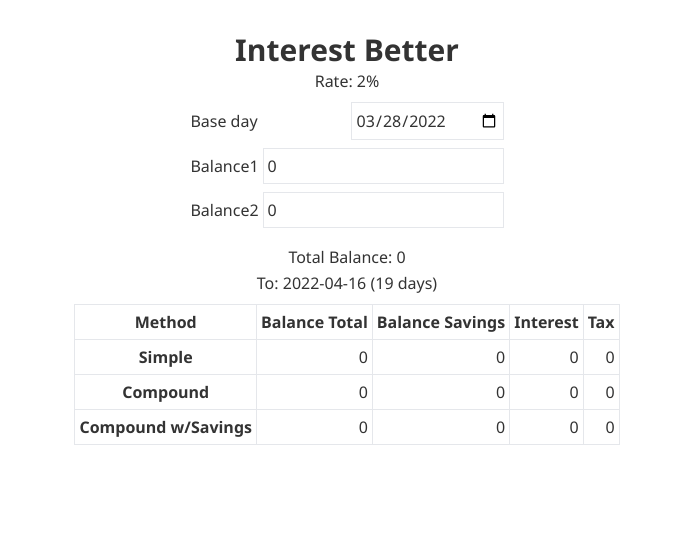
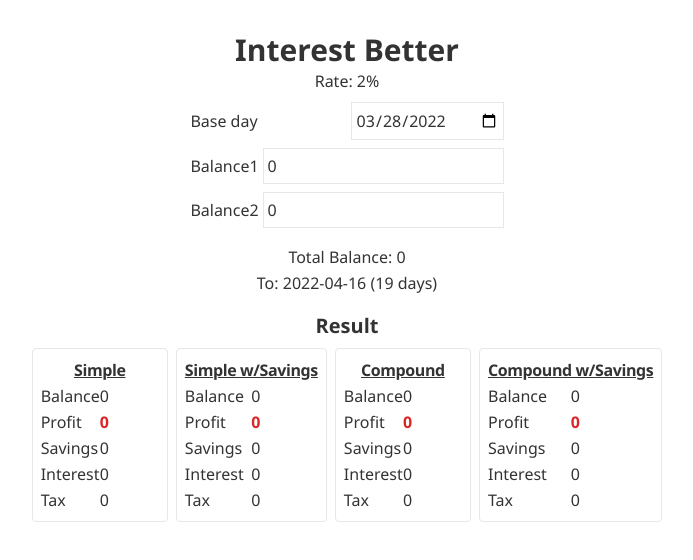
Before and after one commit to lseeker/interest-better, a Vue app: page / in a window 1280 px wide. Shown: the top 560 px of the page, without its empty margins (293-986 px from the left). Built offline with nearby package versions, Linux system fonts and the light colour scheme.

Commit message:
show profits simple with savings

```diff
--- a/src/App.vue
+++ b/src/App.vue
@@ -1,7 +1,5 @@
 <script lang="ts" setup>
-import {
-  computed, reactive, watch,
-} from 'vue';
+import { computed, reactive, watch } from 'vue';
 
 function formatDate(date: Date) {
   return `${date.getFullYear()}-${`${date.getMonth() + 1}`.padStart(2, '0')}-${`${date.getDate()}`.padStart(2, '0')}`;
@@ -46,7 +44,11 @@ function taxForInterest(interest: number) {
 const optimized = computed<Result[]>(() => {
   const balanceForInterest1 = 18250; // 1 * 365 / 0.02
   // 767 is max income tax on 1b - interest value is 5479;
-  const result: Result[] = [];
+  const result: Result[] = [{
+    balance: 0,
+    interest: 0,
+    tax: 0,
+  }];
   for (let tax = 10; tax < 767; tax += 10) {
     const interestMax = tax / 0.14; // 14%
     const interest = Number.isInteger(interestMax) ? interestMax - 1 : Math.floor(interestMax);
@@ -63,12 +65,6 @@ const optimized = computed<Result[]>(() => {
 
   return result;
 });
-
-function dayN(days: number) {
-  const d = new Date(baseDate.value);
-  d.setDate(d.getDate() + days);
-  return formatDate(d);
-}
 
 function dayBalace(balance: number, days = 1): Result {
   const interest = Math.floor((balance * 0.02 * days) / 365);
@@ -139,7 +135,25 @@ const ZERO: Result = {
   tax: 0,
 };
 
-const better = computed(() => {
+interface CalcResult {
+  balance: number
+  savings: number
+  interest: number
+  tax: number
+  profit: number
+}
+
+function toCalcResultFrom(result: Result[]): CalcResult {
+  return {
+    balance: result[0].balance + result[1].balance,
+    savings: result[1].balance,
+    interest: result[0].interest + result[1].interest,
+    tax: result[0].tax + result[1].tax,
+    profit: result[0].interest + result[1].interest - result[0].tax - result[1].tax,
+  };
+}
+
+const compoundSavings = computed<CalcResult>(() => {
   let total = 0;
   let result: Result[] = [ZERO, ZERO];
 
@@ -158,12 +172,60 @@ const better = computed(() => {
     }
   }
 
-  return result;
+  return toCalcResultFrom(result);
 });
 
-const once = computed(() => dayBalace(totalBalance.value, days.value));
+const simpleSavings = computed(() => {
+  let total = 0;
+  let result: Result[] = [ZERO, ZERO];
 
-const comp = computed(() => compound(totalBalance.value, days.value));
+  for (let i = 0; i < optimized.value.length; i += 1) {
+    const opt = optimized.value[i];
+    if (opt.balance > totalBalance.value) {
+      break;
+    }
+
+    const bs = opt.balance;
+    const bsResult = dayBalace(bs, days.value);
+    const bnResult = dayBalace(totalBalance.value - bs, days.value);
+
+    const sum = bsResult.balance + bnResult.balance;
+    if (sum >= total) {
+      total = sum;
+
+      bnResult.balance += bsResult.interest - bsResult.tax;
+      bsResult.balance = bs;
+
+      result = [bnResult, bsResult];
+    }
+  }
+
+  return toCalcResultFrom(result);
+});
+
+function toCalcResult(result: Result): CalcResult {
+  return {
+    ...result,
+    savings: 0,
+    profit: result.interest - result.tax,
+  };
+}
+
+const result = computed(() => ({
+  Simple: toCalcResult(dayBalace(totalBalance.value, days.value)),
+  'Simple w/Savings': simpleSavings.value,
+  Compound: toCalcResult(compound(totalBalance.value, days.value)),
+  'Compound w/Savings': compoundSavings.value,
+}));
+
+const maxProfit = computed(() => Math.max(...Object.values(result.value).map((v) => v.profit)));
+
+function highlightClass(profit: number) {
+  if (profit === maxProfit.value) {
+    return 'text-red-600';
+  }
+  return '';
+}
 
 </script>
 
@@ -206,67 +268,52 @@ const comp = computed(() => compound(totalBalance.value, days.value));
   <div class="mb-2">
     To: {{ formatDate(lastDate) }} ({{ days }} day{{ days === 1 ? '' : 's' }})
   </div>
-  <!--
-  <div class="flex gap-2 flex-wrap items-start justify-center">
-    <table>
-      <tr>
-        <th>Interest</th>
-        <th>Tax</th>
-        <th>Balance</th>
-      </tr>
-      <tr
-        v-for="(o, i) in optimized"
-        :key="i"
-      >
-        <td>{{ o.interest.toLocaleString() }}</td>
-        <td>{{ o.tax }}</td>
-        <td>{{ o.balance.toLocaleString() }}</td>
-      </tr>
-    </table>
-    -->
 
-  <table>
-    <tr>
-      <th>Method</th>
-      <th>Balance Total</th>
-      <th>Balance Savings</th>
-      <th>Interest</th>
-      <th>Tax</th>
-    </tr>
-    <tr>
-      <th>Simple</th>
-      <td>{{ once.balance.toLocaleString() }}</td>
-      <td>0</td>
-      <td>{{ once.interest.toLocaleString() }}</td>
-      <td>{{ once.tax }}</td>
-    </tr>
-    <tr>
-      <th>Compound</th>
-      <td>{{ comp.balance.toLocaleString() }}</td>
-      <td>0</td>
-      <td>{{ comp.interest.toLocaleString() }}</td>
-      <td>{{ comp.tax }}</td>
-    </tr>
-    <tr>
-      <th>Compound w/Savings</th>
-      <td>{{ (better[0].balance + better[1].balance).toLocaleString() }}</td>
-      <td>{{ better[1].balance.toLocaleString() }}</td>
-      <td>{{ (better[0].interest + better[1].interest).toLocaleString() }}</td>
-      <td>{{ better[0].tax + better[1].tax }}</td>
-    </tr>
-  </table>
+  <h2 class="text-xl font-bold my-2">
+    Result
+  </h2>
 
-  <!-- </div> -->
+  <div class="flex flex-wrap justify-center gap-2">
+    <section
+      v-for="(v, k) in result"
+      :key="k"
+    >
+      <h3>{{ k }}</h3>
+      <dl>
+        <dt>Balance</dt>
+        <dd>{{ v.balance.toLocaleString() }}</dd>
+        <dt>Profit</dt>
+        <dd
+          class="font-bold"
+          :class="highlightClass(v.profit)"
+        >
+          {{ v.profit.toLocaleString() }}
+        </dd>
+        <dt>Savings</dt>
+        <dd>{{ v.savings.toLocaleString() }}</dd>
+        <dt>Interest</dt>
+        <dd>{{ v.interest.toLocaleString() }}</dd>
+        <dt>Tax</dt>
+        <dd>{{ v.tax.toLocaleString() }}</dd>
+      </dl>
+    </section>
+  </div>
 </template>
 
 <style>
 #app {
   @apply flex flex-col items-center pt-8;
 }
-th {
-  @apply border p-1 text-center;
+section {
+  @apply p-2 border rounded flex-shrink-0;
 }
-td {
-  @apply border p-1 text-right;
+h3 {
+  @apply font-bold underline text-center tracking-tight whitespace-nowrap !important;
+}
+dl {
+  @apply grid grid-cols-2;
+};
+dd {
+  @apply text-right;
 }
 </style>
```
